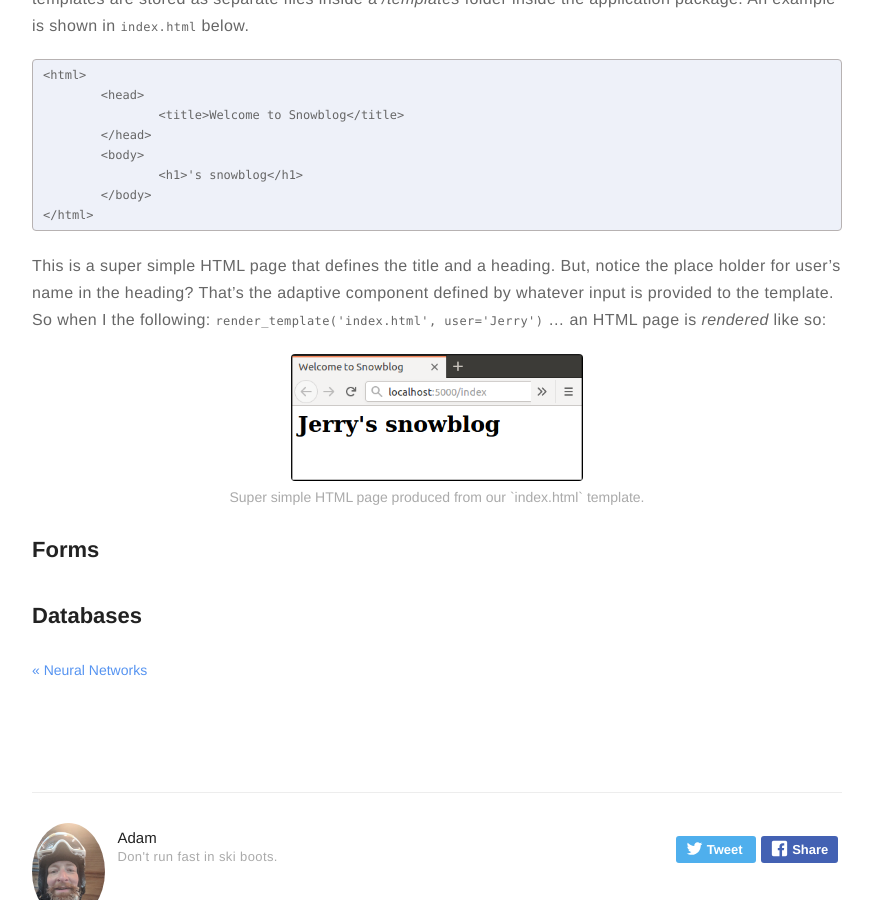
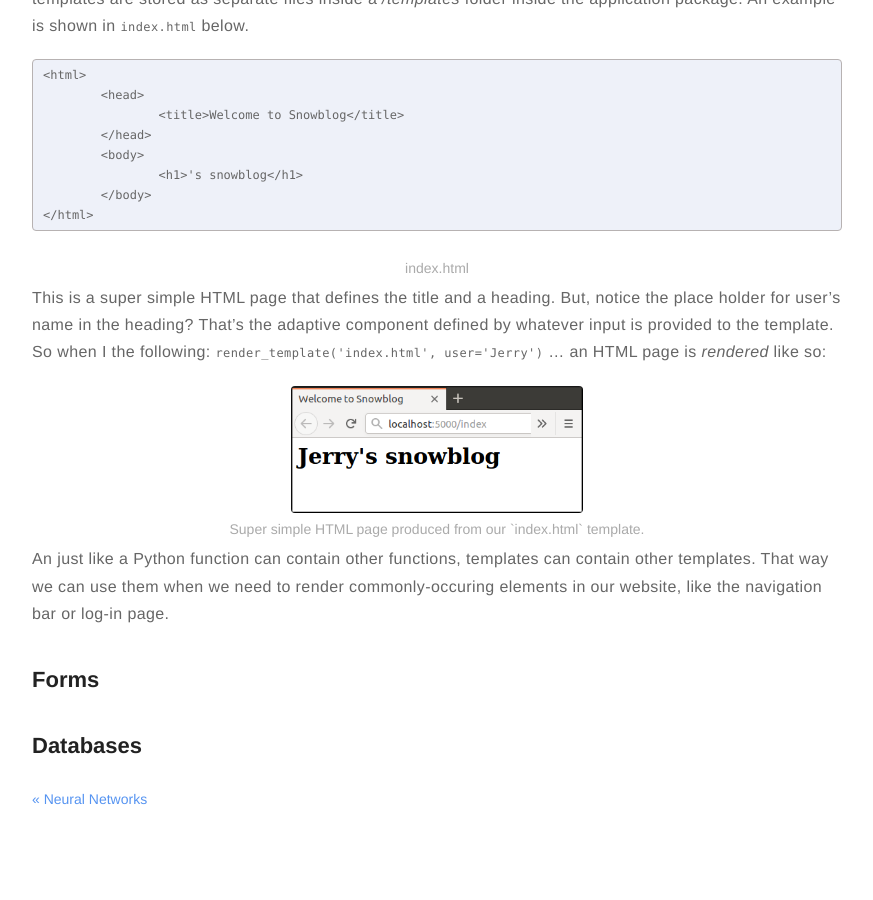
Before and after one commit to meccaLeccaHi/meccaLeccaHi.github.io, a Jekyll site: the page built from _posts/2018-11-08-web-apps-with-flask.md, in a window 1280 px wide and 900 px high, scrolled down 4031 px. Shown: the whole window, without its empty margins (203-1076 px from the left). Built offline with Jekyll 4.4.1, drawn with Linux system fonts in a browser that asks for light colours.

Commit message:
adding to flask app post

````diff
--- a/_posts/2018-11-08-web-apps-with-flask.md
+++ b/_posts/2018-11-08-web-apps-with-flask.md
@@ -128,10 +128,13 @@ In Flask, templates are stored as separate files inside a */templates* folder in
 	</body>
 </html>
 ```
+<figcaption>index.html</figcaption>
+
 This is a super simple HTML page that defines the title and a heading. But, notice the place holder for user's name in the heading? That's the adaptive component defined by whatever input is provided to the template. So when I the following:
 `render_template('index.html', user='Jerry')`
 ... an HTML page is *rendered* like so:
 {% include figure.html url="/assets/images/flask_app/render_example.png" caption="Super simple HTML page produced from our `index.html` template." width="40%" %}
+An just like a Python function can contain other functions, templates can contain other templates. That way we can use them when we need to render commonly-occuring elements in our website, like the navigation bar or log-in page.
 
 ## Forms
 
````
